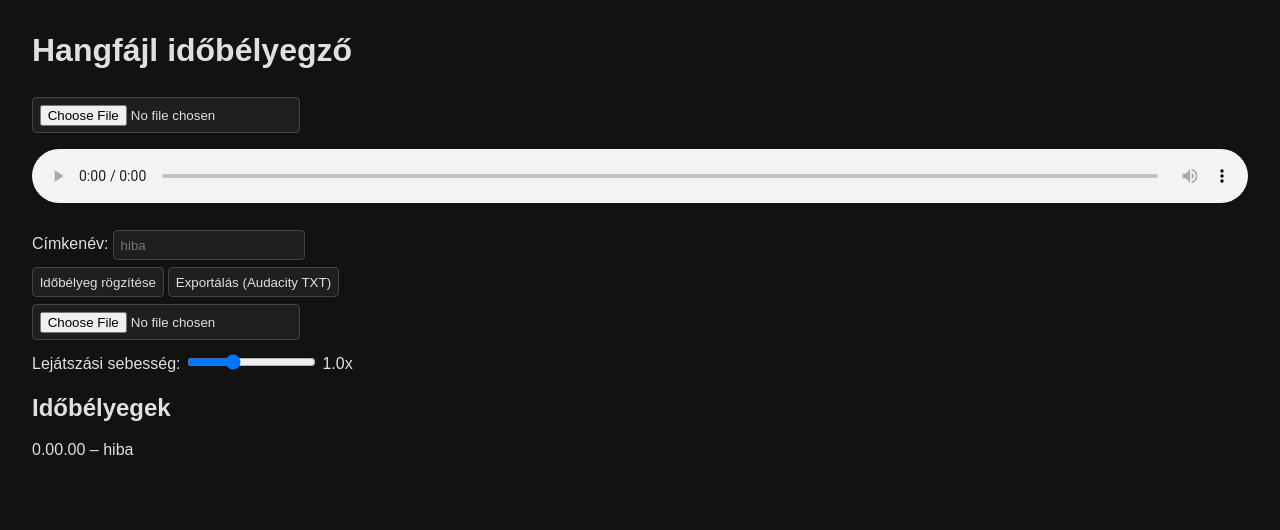
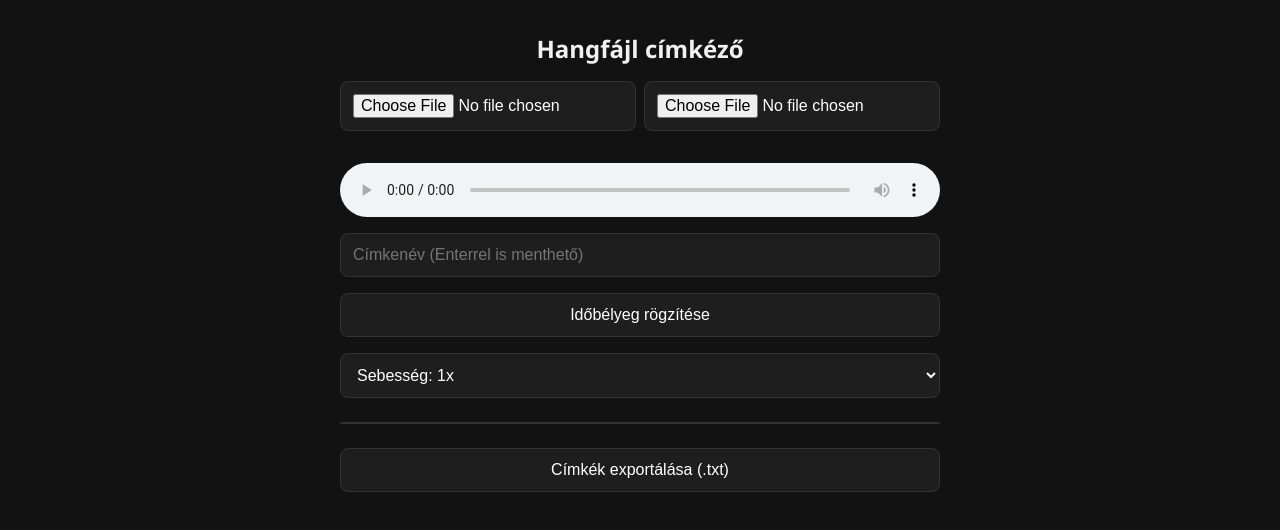
Before and after one commit to zoli211/timestamper, a plain HTML site: page index.html in a window 1280 px wide. Both pictures are taken after a click on the button "Időbélyeg rögzítése". Drawn offline with Linux system fonts and the light colour scheme.

Commit message:
reszponzív design

```diff
--- a/index.html
+++ b/index.html
@@ -2,22 +2,59 @@
 <html lang="hu">
 <head>
   <meta charset="UTF-8">
-  <title>Hangfájl időbélyegző</title>
+  <meta name="viewport" content="width=device-width, initial-scale=1">
+  <title>Hangfájl címkéző</title>
   <style>
     body {
-      font-family: sans-serif;
-      margin: 2em;
+      margin: 0;
+      font-family: 'Segoe UI', sans-serif;
       background-color: #121212;
-      color: #e0e0e0;
+      color: #f1f1f1;
+      padding: 1rem;
+      display: flex;
+      flex-direction: column;
+      align-items: center;
     }
 
-    button, input[type="text"], input[type="file"] {
-      margin-top: 0.5em;
-      padding: 0.5em;
-      background-color: #1f1f1f;
-      color: #e0e0e0;
-      border: 1px solid #444;
-      border-radius: 4px;
+    h1 {
+      font-size: 1.5rem;
+      margin-bottom: 1rem;
+      text-align: center;
+    }
+
+    .container {
+      width: 100%;
+      max-width: 600px;
+      display: flex;
+      flex-direction: column;
+      gap: 1rem;
+    }
+
+    audio {
+      width: 100%;
+      margin-top: 1rem;
+    }
+
+    label, input, button, select, textarea {
+      font-size: 1rem;
+    }
+
+    input[type="file"],
+    input[type="text"],
+    select,
+    button {
+      width: 100%;
+      padding: 0.75rem;
+      background-color: #1e1e1e;
+      color: white;
+      border: 1px solid #333;
+      border-radius: 8px;
+      box-sizing: border-box;
+    }
+
+    button {
+      cursor: pointer;
+      transition: background-color 0.3s;
     }
 
     button:hover {
@@ -25,160 +62,154 @@
     }
 
     ul {
-      list-style-type: none;
+      list-style: none;
       padding: 0;
+      margin: 0.5rem 0;
+      max-height: 200px;
+      overflow-y: auto;
+      border: 1px solid #333;
+      border-radius: 6px;
     }
 
     li {
-      margin: 4px 0;
+      padding: 0.5rem;
+      border-bottom: 1px solid #333;
+      word-break: break-word;
     }
 
-    audio {
-      width: 100%;
-      margin: 1em 0;
+    .file-group {
+      display: flex;
+      gap: 0.5rem;
+      flex-direction: column;
     }
 
-    #speedControl {
-      margin-top: 1em;
+    @media (min-width: 480px) {
+      .file-group {
+        flex-direction: row;
+        align-items: center;
+      }
+      .file-group input[type="file"] {
+        flex: 1;
+      }
     }
   </style>
 </head>
 <body>
+  <h1>Hangfájl címkéző</h1>
+  <div class="container">
+    <div class="file-group">
+      <input type="file" id="audioFile" accept="audio/*">
+      <input type="file" id="labelFile" accept=".txt">
+    </div>
+    <audio id="audioPlayer" controls></audio>
 
-  <h1>Hangfájl időbélyegző</h1>
-
-  <input type="file" id="fileInput" accept="audio/*"><br>
-  <audio id="audioPlayer" controls></audio><br>
-
-  <label for="labelInput">Címkenév:</label>
-  <input type="text" id="labelInput" placeholder="hiba">
-  <br>
-
-  <button id="timestampButton">Időbélyeg rögzítése</button>
-  <button id="exportButton">Exportálás (Audacity TXT)</button>
-  <br>
-  <input type="file" id="importInput" accept=".txt">
-  <br>
-
-  <label for="speedControl">Lejátszási sebesség:</label>
-  <input type="range" id="speedControl" min="0.5" max="2" step="0.1" value="1">
-  <span id="speedDisplay">1.0x</span>
-
-  <div id="timestamps">
-    <h2>Időbélyegek</h2>
+    <input type="text" id="labelInput" placeholder="Címkenév (Enterrel is menthető)">
+    <button id="timestampButton">Időbélyeg rögzítése</button>
+    <select id="speedSelect">
+      <option value="1">Sebesség: 1x</option>
+      <option value="1.25">1.25x</option>
+      <option value="1.5">1.5x</option>
+      <option value="2">2x</option>
+    </select>
     <ul id="timestampList"></ul>
+    <button id="exportButton">Címkék exportálása (.txt)</button>
   </div>
 
   <script>
-    const fileInput = document.getElementById('fileInput');
+    const audioFileInput = document.getElementById('audioFile');
+    const labelFileInput = document.getElementById('labelFile');
     const audioPlayer = document.getElementById('audioPlayer');
+    const labelInput = document.getElementById('labelInput');
     const timestampButton = document.getElementById('timestampButton');
     const exportButton = document.getElementById('exportButton');
     const timestampList = document.getElementById('timestampList');
-    const labelInput = document.getElementById('labelInput');
-    const importInput = document.getElementById('importInput');
-    const speedControl = document.getElementById('speedControl');
-    const speedDisplay = document.getElementById('speedDisplay');
+    const speedSelect = document.getElementById('speedSelect');
 
     let timestamps = [];
-    let audioFileName = "audacity_cimkek";
+    let currentAudioFileName = 'cimkek';
 
-    audioPlayer.preservesPitch = true;
+    function formatTime(seconds) {
+      const h = Math.floor(seconds / 3600);
+      const m = Math.floor((seconds % 3600) / 60);
+      const s = Math.floor(seconds % 60);
+      return `${h.toString().padStart(2, '0')}.${m.toString().padStart(2, '0')}.${s.toString().padStart(2, '0')}`;
+    }
 
-    fileInput.addEventListener('change', function () {
-      const file = fileInput.files[0];
-      if (file) {
-        const url = URL.createObjectURL(file);
-        audioPlayer.src = url;
-        audioFileName = file.name.replace(/\.[^/.]+$/, ""); // remove extension
-        timestamps = [];
-        timestampList.innerHTML = "";
+    function formatForAudacity(seconds, label) {
+      const t = seconds.toFixed(6);
+      return `${t}\t${t}\t${label}`;
+    }
+
+    function updateList() {
+      timestampList.innerHTML = '';
+      timestamps.forEach(({ time, label }) => {
+        const li = document.createElement('li');
+        li.textContent = `${formatTime(time)} – ${label}`;
+        timestampList.appendChild(li);
+      });
+    }
+
+    timestampButton.addEventListener('click', () => {
+      if (audioPlayer.src && !isNaN(audioPlayer.currentTime)) {
+        const label = labelInput.value.trim() || 'hiba';
+        timestamps.push({ time: audioPlayer.currentTime, label });
+        labelInput.value = '';
+        updateList();
       }
     });
 
-    timestampButton.addEventListener('click', function () {
-      const currentTime = audioPlayer.currentTime;
-      const label = labelInput.value.trim() || "hiba";
-      timestamps.push({ time: currentTime, label });
-
-      const li = document.createElement('li');
-      li.textContent = `${formatClockTime(currentTime)} – ${label}`;
-      timestampList.appendChild(li);
-
-      labelInput.value = ""; // clear input after saving
+    labelInput.addEventListener('keydown', function (e) {
+      if (e.key === 'Enter') {
+        e.preventDefault();
+        timestampButton.click();
+      }
     });
 
-    exportButton.addEventListener('click', function () {
-      if (timestamps.length === 0) return;
-
-      const lines = timestamps.map(entry => {
-        const fixed = entry.time.toFixed(6);
-        return `${fixed}\t${fixed}\t${entry.label}`;
-      });
-
-      const content = lines.join('\n');
-      const blob = new Blob([content], { type: 'text/plain' });
-      const url = URL.createObjectURL(blob);
-
+    exportButton.addEventListener('click', () => {
+      const txtContent = timestamps.map(t => formatForAudacity(t.time, t.label)).join('\n');
+      const blob = new Blob([txtContent], { type: 'text/plain' });
       const a = document.createElement('a');
-      a.href = url;
-      a.download = `${audioFileName}.txt`;
+      a.href = URL.createObjectURL(blob);
+      a.download = `${currentAudioFileName.replace(/\.[^/.]+$/, "")}_cimkek.txt`;
       a.click();
-
-      URL.revokeObjectURL(url);
     });
 
-    importInput.addEventListener('change', function () {
-      const file = importInput.files[0];
-      if (!file) return;
-
-      const reader = new FileReader();
-      reader.onload = function (e) {
-        const content = e.target.result;
-        const lines = content.trim().split('\n');
+    audioFileInput.addEventListener('change', () => {
+      const file = audioFileInput.files[0];
+      if (file) {
+        audioPlayer.src = URL.createObjectURL(file);
+        currentAudioFileName = file.name;
         timestamps = [];
-        timestampList.innerHTML = "";
-
-        let lastTime = 0;
-        lines.forEach(line => {
-          const [start, , label] = line.split('\t');
-          const time = parseFloat(start);
-          if (!isNaN(time)) {
-            timestamps.push({ time, label });
-            const li = document.createElement('li');
-            li.textContent = `${formatClockTime(time)} – ${label}`;
-            timestampList.appendChild(li);
-            if (time > lastTime) lastTime = time;
-          }
-        });
-
-        // Ugrás az utolsó időbélyeghez
-        audioPlayer.currentTime = lastTime;
-      };
-      reader.readAsText(file);
+        updateList();
+      }
     });
 
-    speedControl.addEventListener('input', function () {
-      const rate = parseFloat(speedControl.value);
-      audioPlayer.playbackRate = rate;
-      speedDisplay.textContent = `${rate.toFixed(1)}x`;
+    labelFileInput.addEventListener('change', () => {
+      const file = labelFileInput.files[0];
+      if (file) {
+        const reader = new FileReader();
+        reader.onload = () => {
+          const lines = reader.result.split('\n');
+          timestamps = lines
+            .map(line => line.trim())
+            .filter(Boolean)
+            .map(line => {
+              const parts = line.split('\t');
+              return { time: parseFloat(parts[0]), label: parts[2] || 'hiba' };
+            });
+          updateList();
+          if (timestamps.length > 0) {
+            audioPlayer.currentTime = timestamps[timestamps.length - 1].time;
+          }
+        };
+        reader.readAsText(file);
+      }
     });
 
-    function formatClockTime(seconds) {
-      const hrs = Math.floor(seconds / 3600);
-      const mins = Math.floor((seconds % 3600) / 60);
-      const secs = Math.floor(seconds % 60);
-      return `${hrs}.${mins.toString().padStart(2, '0')}.${secs.toString().padStart(2, '0')}`;
-    }
-
-labelInput.addEventListener('keydown', function (e) {
-  if (e.key === 'Enter') {
-    e.preventDefault(); // ne küldje el űrlapként, ha formban van
-    timestampButton.click();
-  }
-});
-
+    speedSelect.addEventListener('change', () => {
+      audioPlayer.playbackRate = parseFloat(speedSelect.value);
+      audioPlayer.preservesPitch = true;
+    });
   </script>
-
 </body>
 </html>
```
